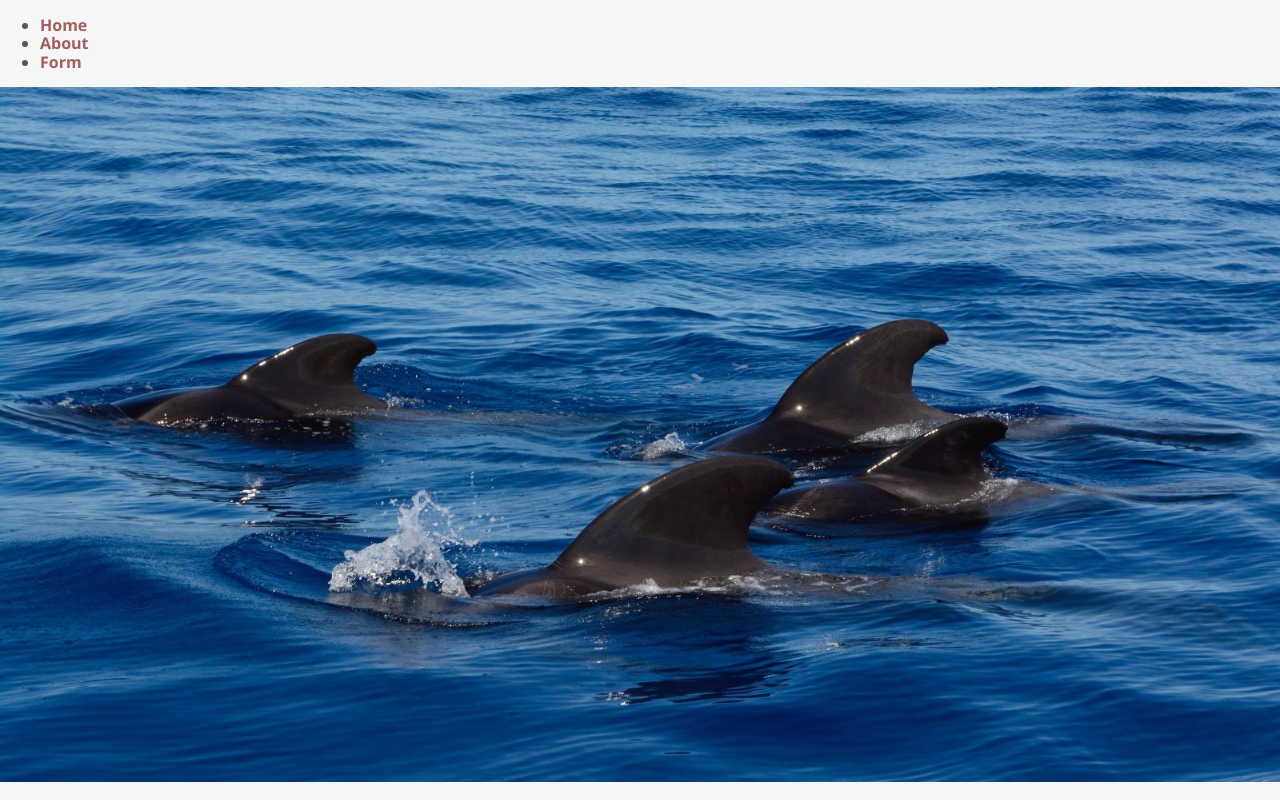
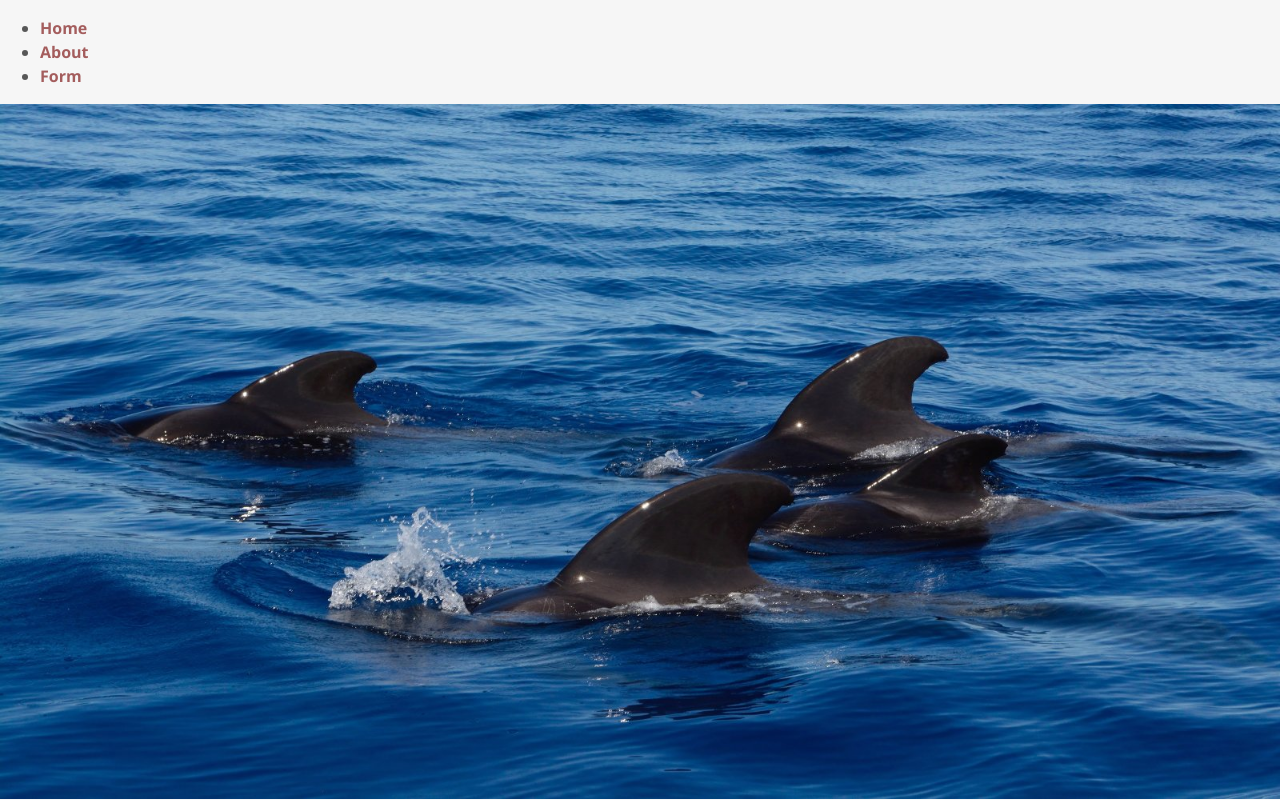
Before and after one commit to JosiahStephens/css-fonts, a plain HTML site: page index.html in a window 1280 px wide. Shown: the top 800 px of the page. Drawn offline with nearby package versions, Linux system fonts and the light colour scheme.

Commit message:
line height

```diff
--- a/styles/main.css
+++ b/styles/main.css
@@ -15,7 +15,8 @@
 
 body {
     font-family: "Open Sans", sans-serif;
-    color: var(--scorpion)
+    color: var(--scorpion);
+    line-height: 1.5;
 }
 
 aside {
```
